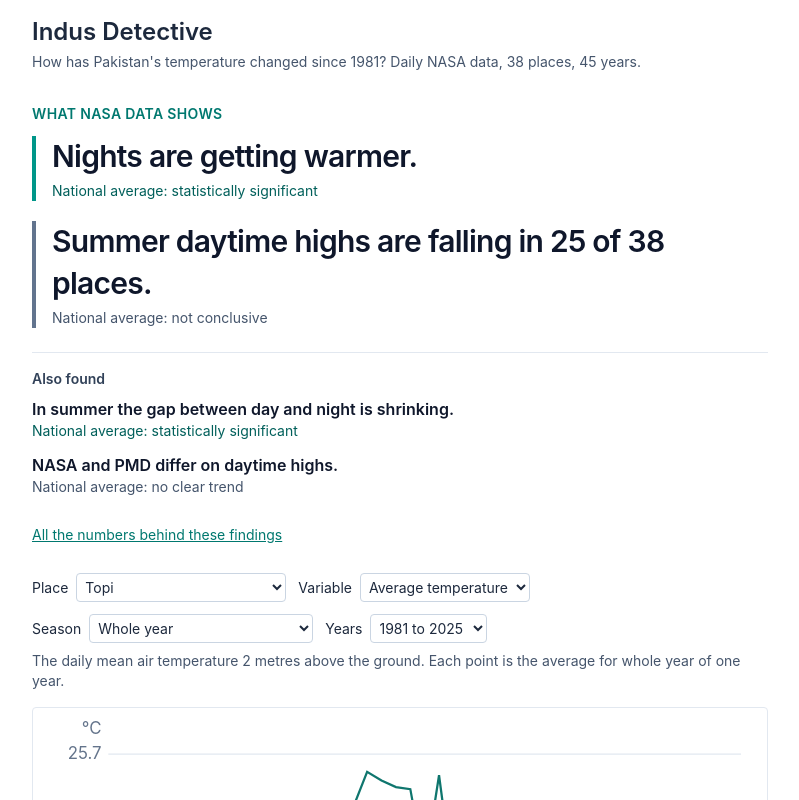
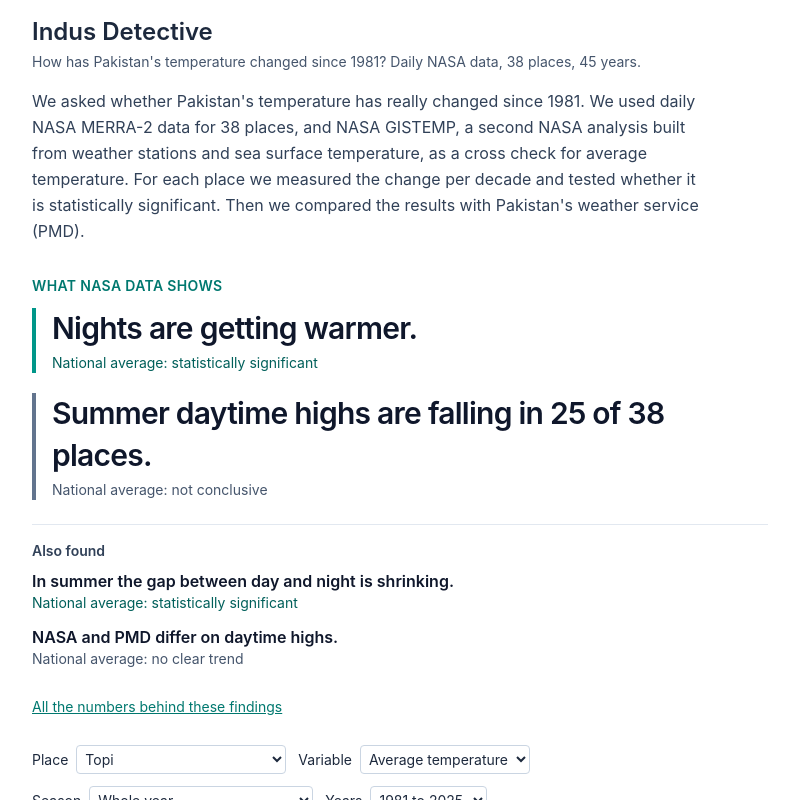
Before and after one commit to thehassanbukhari/indus-detective, a React (Vite) app in the folder web/: page / in a window 1280 px wide. Shown: the top 800 px of the page, without its empty margins (240-1039 px from the left). Built offline with nearby package versions, Linux system fonts and the light colour scheme.

Commit message:
Intro paragraph: what we asked, used, measured and compared

```diff
--- a/web/src/App.tsx
+++ b/web/src/App.tsx
@@ -204,6 +204,10 @@ export default function App() {
         How has Pakistan's temperature changed since 1981? Daily NASA data, 38 places, 45 years.
       </p>
 
+      <p className="mt-4 max-w-2xl leading-relaxed text-slate-700">
+        We asked whether Pakistan's temperature has really changed since 1981. We used daily NASA MERRA-2 data for {cells.length} places{gist ? ", and NASA GISTEMP, a second NASA analysis built from weather stations and sea surface temperature, as a cross check for average temperature" : ""}. For each place we measured the change per decade and tested whether it is statistically significant. Then we compared the results with Pakistan's weather service (PMD).
+      </p>
+
       <Findings nat={nat} cells={cells} />
 
       <div className="mt-4 flex flex-wrap gap-3">
```
